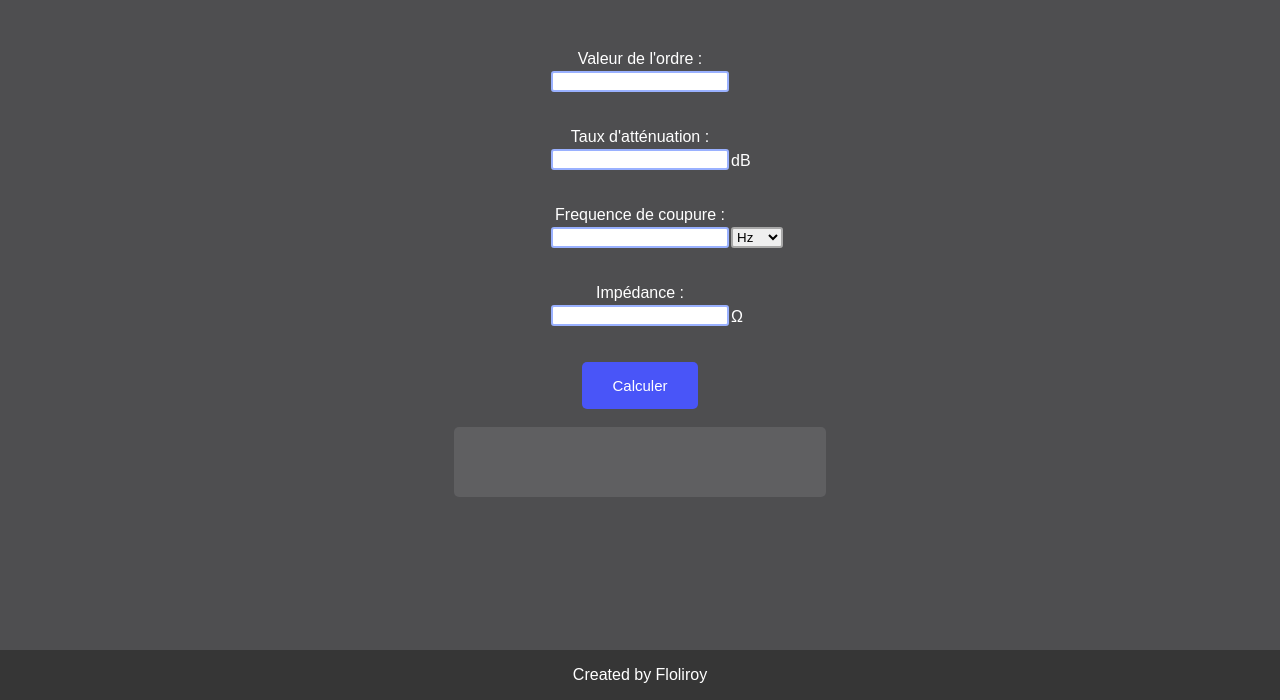
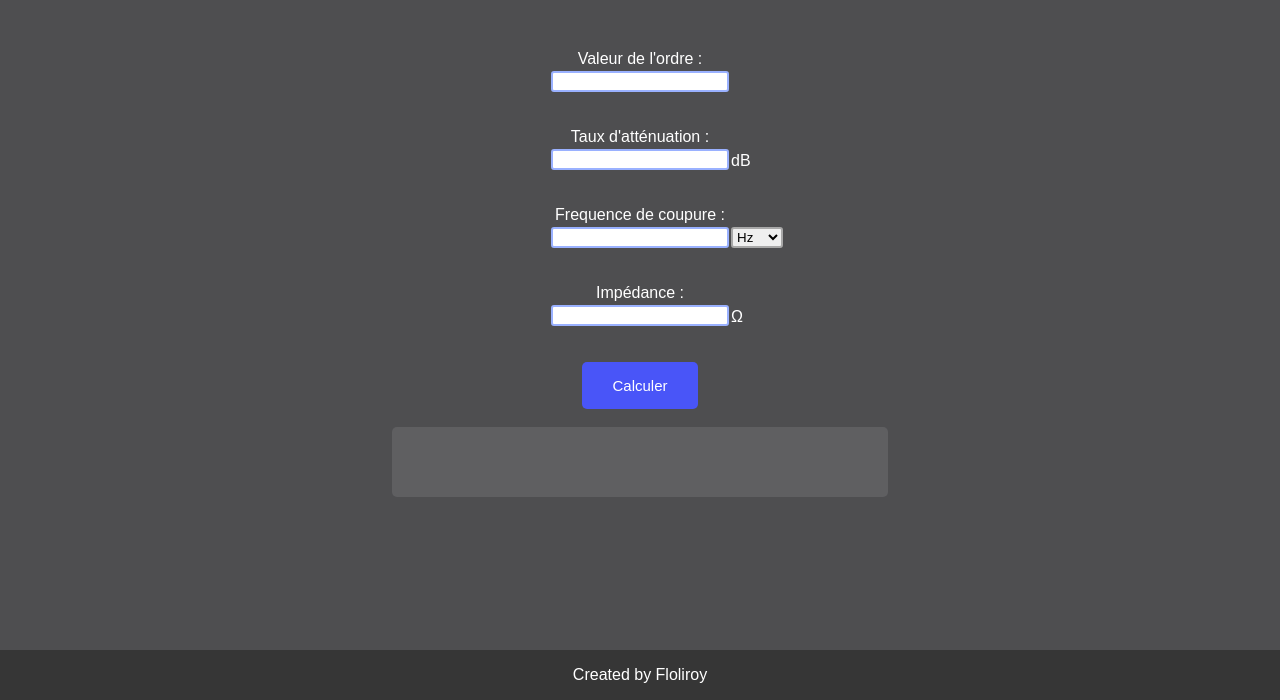
Before and after one commit to Floliroy/STRI_1A_Filtre-BE, a plain HTML site: page index.html in a window 1280 px wide. Shown: the part 100-800 px from the top of the page. Drawn offline with Linux system fonts and the light colour scheme.

Commit message:
update css to work fine with table on little window

```diff
--- a/css/format.css
+++ b/css/format.css
@@ -3,7 +3,7 @@ body {
     color: white;
     text-align: center;
     font-family: Arial,sans-serif;
-    min-width: 600px;
+    min-width: 700px;
     margin: 20px;
 }
 
@@ -52,7 +52,7 @@ button {
 
 #result{
     background-color: #5f5f61;
-    margin: 0% 35% 50px 35%;
+    margin: 0% 30% 50px 30%;
     padding: 35px 35px 35px 35px;
     border-radius: 5px;
 }
```
